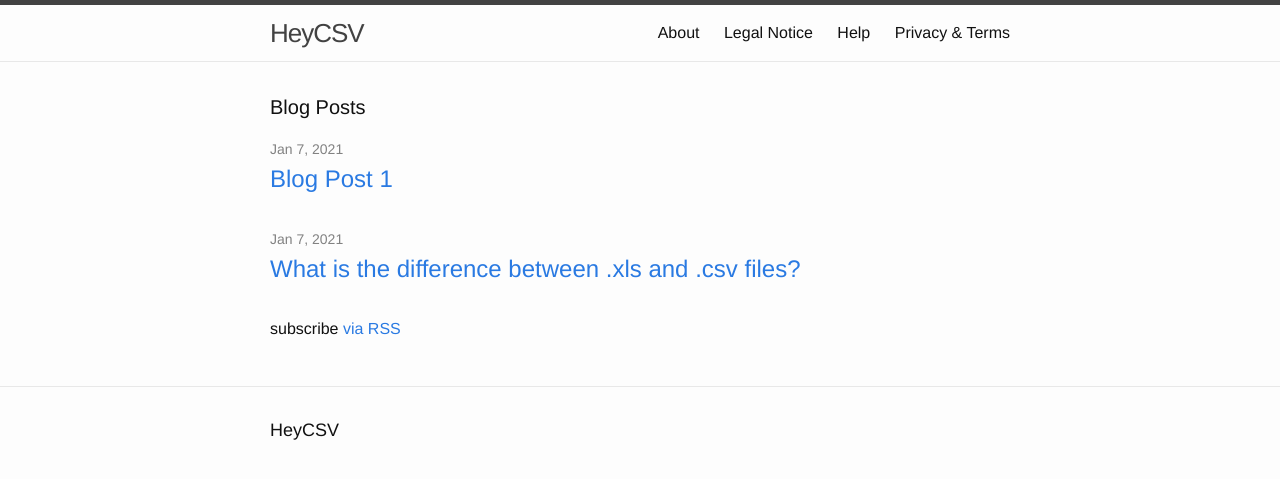
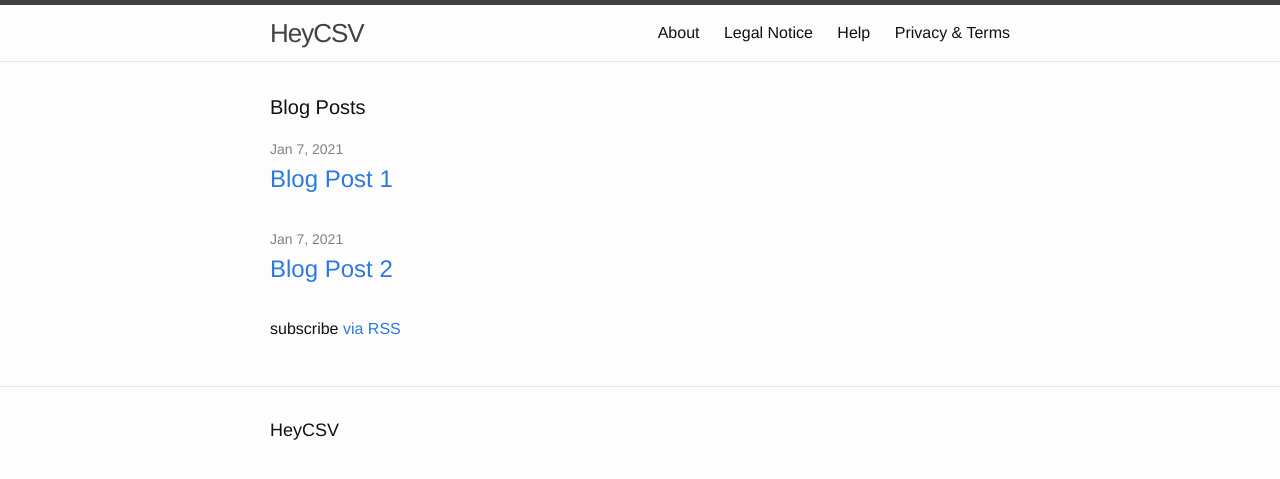
Before and after one commit to bavariamax/heycsv, a Jekyll site: the page built from index.html, in a window 1280 px wide. Shown: the top 479 px of the page. Built offline with Jekyll 4.4.1, drawn with Linux system fonts in a browser that asks for light colours.

Commit message:
Updated Difference Xls Csv Files

```diff
--- a/_blog/difference-xls-csv-files.markdown
+++ b/_blog/difference-xls-csv-files.markdown
@@ -1,6 +1,6 @@
 ---
-title: What is the difference between .xls and .csv files?
-date: 2021-01-07 12:50:00 Z
+title: Blog Post 2
+date: 2021-01-07 13:50:00 +01:00
 position: 1
 ---
 
```
